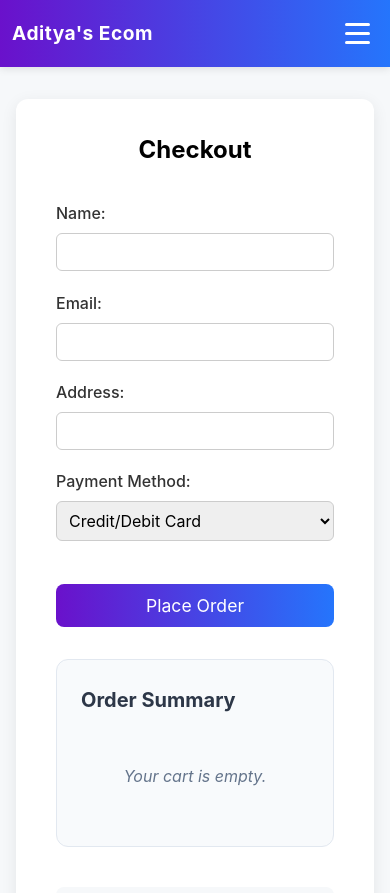
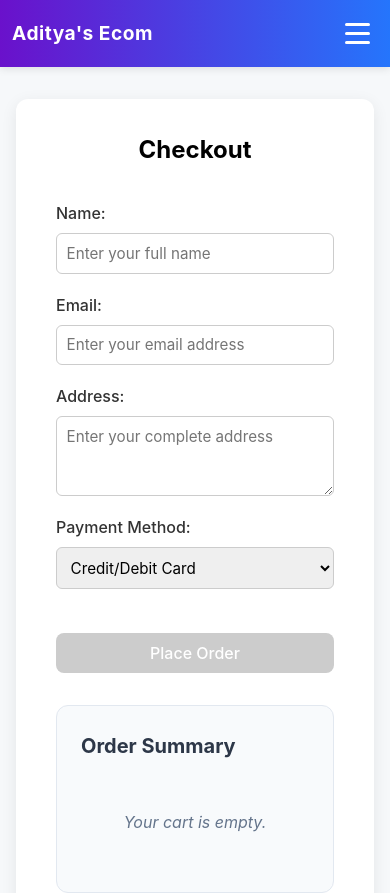
Before and after one commit to Bhuiyash/AdityasEcom, an Angular app: page /checkout in a window 390 px wide. Shown: the top 893 px of the page. Built offline with nearby package versions, Linux system fonts and the light colour scheme.

Commit message:
feat: implement checkout form with validation, styling, and submission handling for maintainability checkform is shifted to a new component.

```diff
--- /dev/null
+++ b/src/app/checkout/checkout-form/checkout-form.css
@@ -0,0 +1,97 @@
+.checkout-form {
+  display: flex;
+  flex-direction: column;
+  gap: 1.2rem;
+}
+
+.form-field {
+  display: flex;
+  flex-direction: column;
+}
+
+.form-field label {
+  display: flex;
+  flex-direction: column;
+  font-weight: 500;
+  color: #333;
+  gap: 0.4rem;
+}
+
+.checkout-form input,
+.checkout-form select,
+.checkout-form textarea {
+  padding: 0.75rem;
+  border-radius: 6px;
+  border: 1px solid #ccc;
+  font-size: 1rem;
+  transition: border-color 0.2s, box-shadow 0.2s;
+  font-family: inherit;
+}
+
+.checkout-form input:focus,
+.checkout-form select:focus,
+.checkout-form textarea:focus {
+  outline: none;
+  border-color: #6a11cb;
+  box-shadow: 0 0 0 3px rgba(106, 17, 203, 0.1);
+}
+
+.checkout-form input.error,
+.checkout-form select.error,
+.checkout-form textarea.error {
+  border-color: #e53e3e;
+  box-shadow: 0 0 0 3px rgba(229, 62, 62, 0.1);
+}
+
+.error-message {
+  font-size: 0.875rem;
+  color: #e53e3e;
+  margin-top: 0.25rem;
+  font-weight: 400;
+}
+
+.checkout-btn {
+  margin-top: 1.5rem;
+  background: linear-gradient(90deg, #6a11cb 0%, #2575fc 100%);
+  color: #fff;
+  border: none;
+  border-radius: 8px;
+  padding: 0.75rem 1.5rem;
+  font-size: 1.1rem;
+  cursor: pointer;
+  transition: all 0.2s;
+  font-weight: 500;
+}
+
+.checkout-btn:hover:not(:disabled) {
+  background: linear-gradient(90deg, #2575fc 0%, #6a11cb 100%);
+  transform: translateY(-1px);
+  box-shadow: 0 4px 12px rgba(106, 17, 203, 0.3);
+}
+
+.checkout-btn:disabled {
+  background: #ccc;
+  cursor: not-allowed;
+  transform: none;
+  box-shadow: none;
+}
+
+.checkout-form textarea {
+  resize: vertical;
+  min-height: 80px;
+}
+
+/* Responsive design */
+@media (max-width: 480px) {
+  .checkout-form input,
+  .checkout-form select,
+  .checkout-form textarea {
+    padding: 0.6rem;
+    font-size: 0.95rem;
+  }
+
+  .checkout-btn {
+    padding: 0.65rem 1.25rem;
+    font-size: 1rem;
+  }
+}
--- /dev/null
+++ b/src/app/checkout/checkout-form/checkout-form.html
@@ -0,0 +1,66 @@
+<form class="checkout-form" [formGroup]="checkoutForm" (ngSubmit)="onSubmit()">
+  <div class="form-field">
+    <label>
+      Name:
+      <input
+        type="text"
+        formControlName="name"
+        placeholder="Enter your full name"
+        [class.error]="getFieldError('name')"
+      />
+      <span class="error-message" *ngIf="getFieldError('name')">
+        {{ getFieldError('name') }}
+      </span>
+    </label>
+  </div>
+
+  <div class="form-field">
+    <label>
+      Email:
+      <input
+        type="email"
+        formControlName="email"
+        placeholder="Enter your email address"
+        [class.error]="getFieldError('email')"
+      />
+      <span class="error-message" *ngIf="getFieldError('email')">
+        {{ getFieldError('email') }}
+      </span>
+    </label>
+  </div>
+
+  <div class="form-field">
+    <label>
+      Address:
+      <textarea
+        formControlName="address"
+        placeholder="Enter your complete address"
+        [class.error]="getFieldError('address')"
+        rows="3"
+      ></textarea>
+      <span class="error-message" *ngIf="getFieldError('address')">
+        {{ getFieldError('address') }}
+      </span>
+    </label>
+  </div>
+
+  <div class="form-field">
+    <label>
+      Payment Method:
+      <select formControlName="paymentMethod">
+        <option value="card">Credit/Debit Card</option>
+        <option value="upi">UPI</option>
+        <option value="paypal">PayPal</option>
+        <option value="cod">Cash on Delivery</option>
+      </select>
+    </label>
+  </div>
+
+  <button
+    type="submit"
+    class="checkout-btn"
+    [disabled]="checkoutForm.invalid"
+  >
+    Place Order
+  </button>
+</form>
--- /dev/null
+++ b/src/app/checkout/checkout-form/checkout-form.ts
@@ -0,0 +1,71 @@
+import { Component, EventEmitter, Output } from '@angular/core';
+import { CommonModule } from '@angular/common';
+import { FormBuilder, FormGroup, Validators, ReactiveFormsModule } from '@angular/forms';
+
+export interface CheckoutFormData {
+  name: string;
+  email: string;
+  address: string;
+  paymentMethod: string;
+}
+
+@Component({
+  selector: 'app-checkout-form',
+  imports: [CommonModule, ReactiveFormsModule],
+  templateUrl: './checkout-form.html',
+  styleUrl: './checkout-form.css',
+})
+export class CheckoutFormComponent {
+  @Output() formSubmit = new EventEmitter<CheckoutFormData>();
+
+  checkoutForm: FormGroup;
+
+  constructor(private fb: FormBuilder) {
+    this.checkoutForm = this.fb.group({
+      name: ['', [Validators.required, Validators.minLength(2)]],
+      email: ['', [Validators.required, Validators.email]],
+      address: ['', [Validators.required, Validators.minLength(10)]],
+      paymentMethod: ['card', Validators.required]
+    });
+  }
+
+  onSubmit() {
+    if (this.checkoutForm.valid) {
+      this.formSubmit.emit(this.checkoutForm.value);
+    } else {
+      this.markAllFieldsAsTouched();
+    }
+  }
+
+  private markAllFieldsAsTouched() {
+    Object.keys(this.checkoutForm.controls).forEach(key => {
+      this.checkoutForm.get(key)?.markAsTouched();
+    });
+  }
+
+  getFieldError(fieldName: string): string | null {
+    const field = this.checkoutForm.get(fieldName);
+    if (field?.touched && field?.errors) {
+      if (field.errors['required']) {
+        return `${this.getFieldLabel(fieldName)} is required`;
+      }
+      if (field.errors['email']) {
+        return 'Please enter a valid email address';
+      }
+      if (field.errors['minlength']) {
+        return `${this.getFieldLabel(fieldName)} is too short`;
+      }
+    }
+    return null;
+  }
+
+  private getFieldLabel(fieldName: string): string {
+    const labels: { [key: string]: string } = {
+      name: 'Name',
+      email: 'Email',
+      address: 'Address',
+      paymentMethod: 'Payment Method'
+    };
+    return labels[fieldName] || fieldName;
+  }
+}
--- a/src/app/checkout/checkout.html
+++ b/src/app/checkout/checkout.html
@@ -3,30 +3,7 @@
 
   <div class="checkout-content">
     <!-- Left: Form -->
-    <form class="checkout-form">
-    <label>
-      Name:
-      <input type="text" name="name" required />
-    </label>
-    <label>
-      Email:
-      <input type="email" name="email" required />
-    </label>
-    <label>
-      Address:
-      <input type="text" name="address" required />
-    </label>
-    <label>
-      Payment Method:
-      <select name="payment">
-        <option value="card">Credit/Debit Card</option>
-        <option value="upi">UPI</option>
-        <option value="paypal">PayPal</option>
-        <option value="cod">Cash on Delivery</option>
-      </select>
-    </label>
-    <button type="submit" class="checkout-btn">Place Order</button>
-  </form>
+    <app-checkout-form (formSubmit)="onFormSubmit($event)"></app-checkout-form>
 
     <!-- Right: Product Details -->
     <div class="order-summary">
--- a/src/app/checkout/checkout.ts
+++ b/src/app/checkout/checkout.ts
@@ -1,10 +1,11 @@
 import { Component } from '@angular/core';
 import { CommonModule } from '@angular/common';
+import { CheckoutFormComponent, CheckoutFormData } from './checkout-form/checkout-form';
 
 @Component({
   selector: 'app-checkout',
   standalone: true,
-  imports: [CommonModule],
+  imports: [CommonModule, CheckoutFormComponent],
   templateUrl: './checkout.html',
   styleUrl: './checkout.css',
 })
@@ -26,4 +27,23 @@ export class CheckoutComponent {
   get total() {
     return Number(this.cart.reduce((sum, item) => sum + item.price, 0).toFixed(2));
   }
+
+  onFormSubmit(formData: CheckoutFormData) {
+    console.log('Order placed with data:', formData);
+    console.log('Cart items:', this.uniqueCartItems());
+    console.log('Total amount:', this.total);
+
+    // Here you would typically:
+    // 1. Send order data to your backend API
+    // 2. Process payment
+    // 3. Clear cart
+    // 4. Navigate to success page
+
+    // For now, just show an alert
+    alert(`Order placed successfully!\nName: ${formData.name}\nEmail: ${formData.email}\nTotal: $${this.total}`);
+
+    // Clear cart after successful order
+    localStorage.removeItem('cart');
+    this.cart = [];
+  }
 }
```
Also changed, not shown: 1 other file (tests, documents, lock files or other folders).
